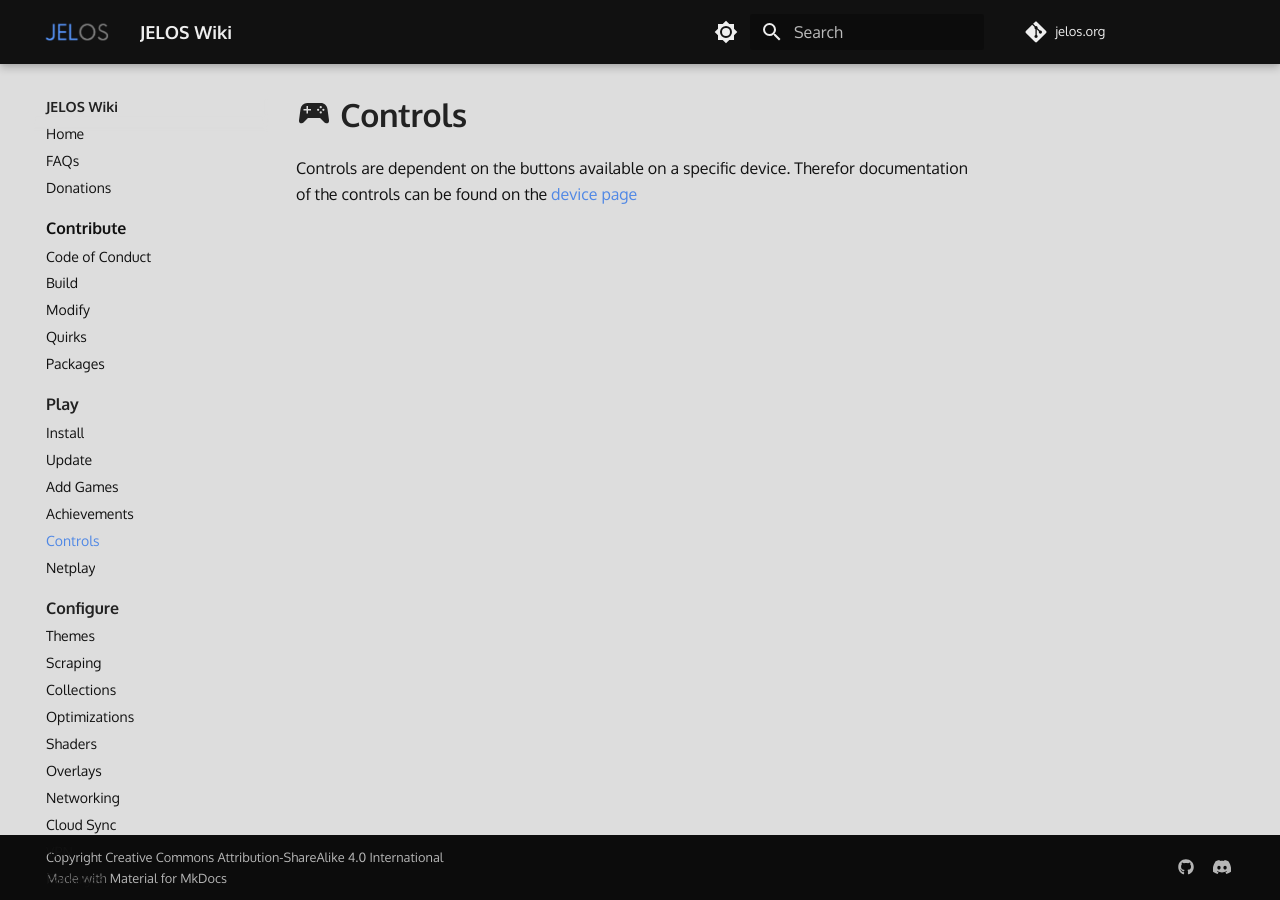
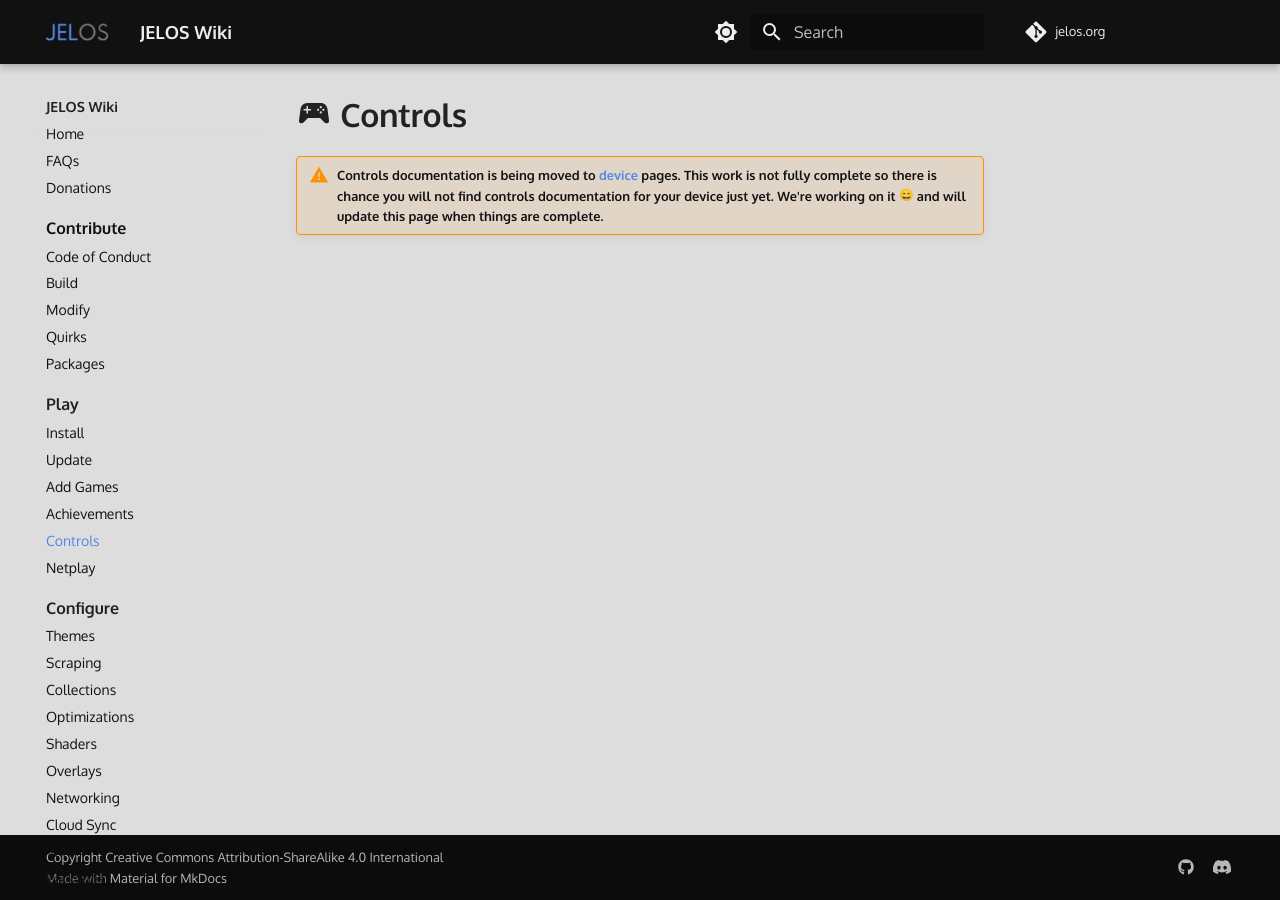
Before and after one commit to wbrawner/jelos.org, an MkDocs documentation site: the page built from docs/play/controls.md, in a window 1280 px wide. Built offline with MkDocs 1.6.1 and Material for MkDocs 9.7.7, drawn with Linux system fonts in a browser that asks for light colours; emoji names are drawn with the system emoji font; some web fonts are replaced; comment, search, counter and statistics services are not loaded.

Commit message:
Update controls.md

```diff
--- a/docs/play/controls.md
+++ b/docs/play/controls.md
@@ -1,4 +1,3 @@
 # :material-controller: Controls
 
-Controls are dependent on the buttons available on a specific device.
-Therefor documentation of the controls can be found on the [device page](../../devices)
+!!! warning "Controls documentation is being moved to [device](../../devices) pages.  This work is not fully complete so there is chance you will not find controls documentation for your device just yet.  We're working on it :smile: and will update this page when things are complete."
```
